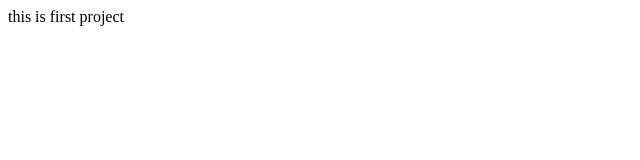
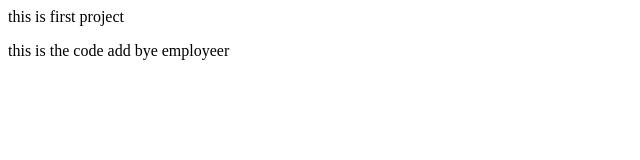
Before and after one commit to balaji09/SupervisorDiary, a plain HTML site: page index.html in a window 1280 px wide. Shown: the whole page, without its empty margins (0-640 px from the left). Drawn offline with Linux system fonts and the light colour scheme.

Commit message:
this is add by employeer

```diff
--- a/index.html
+++ b/index.html
@@ -2,5 +2,6 @@
 <head><title>welcome to supervisor diary </title></head>
 <body>
 <p> this is first project </p>
+<p > this is the code add bye employeer <p>
 </body>
 </html>
```
